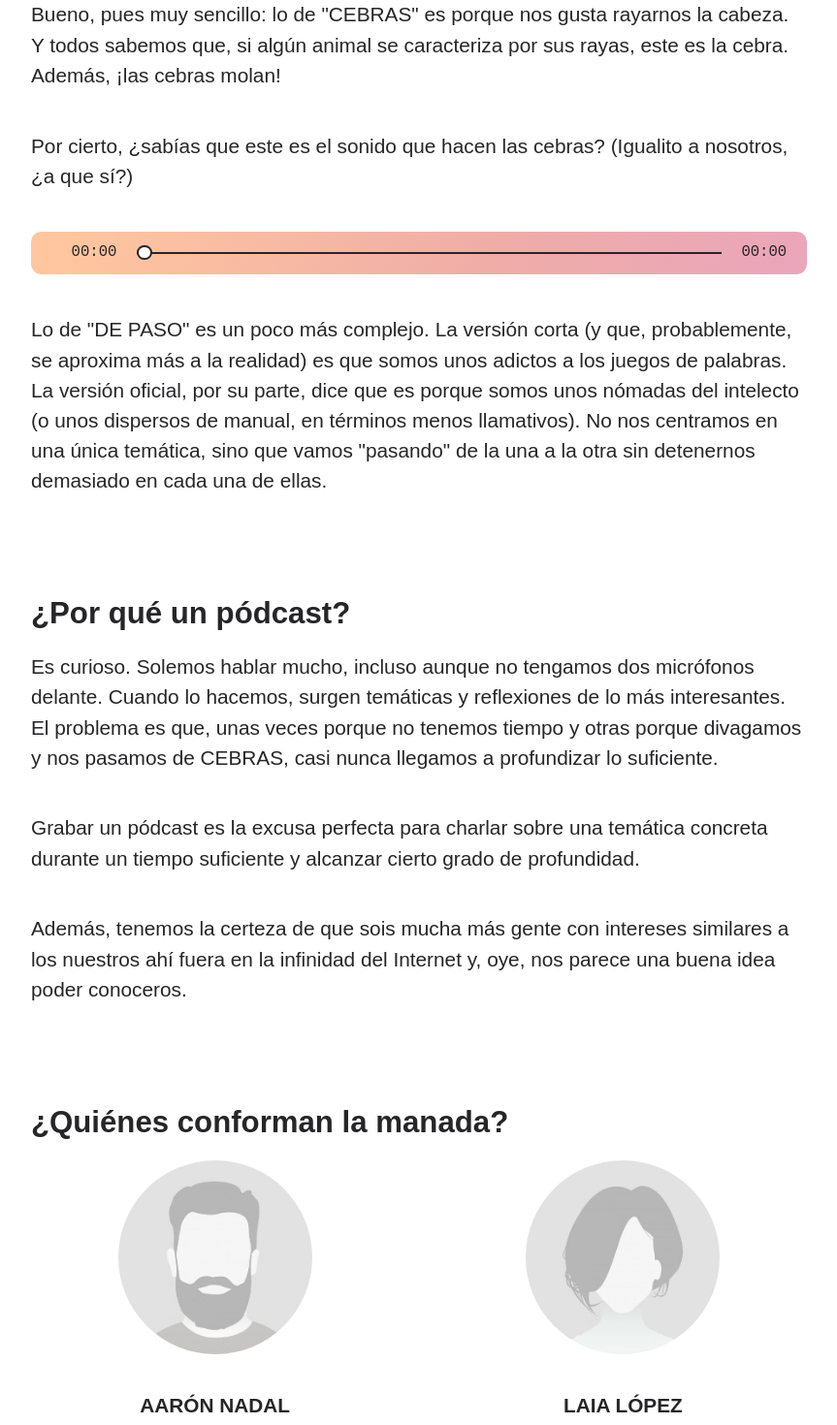
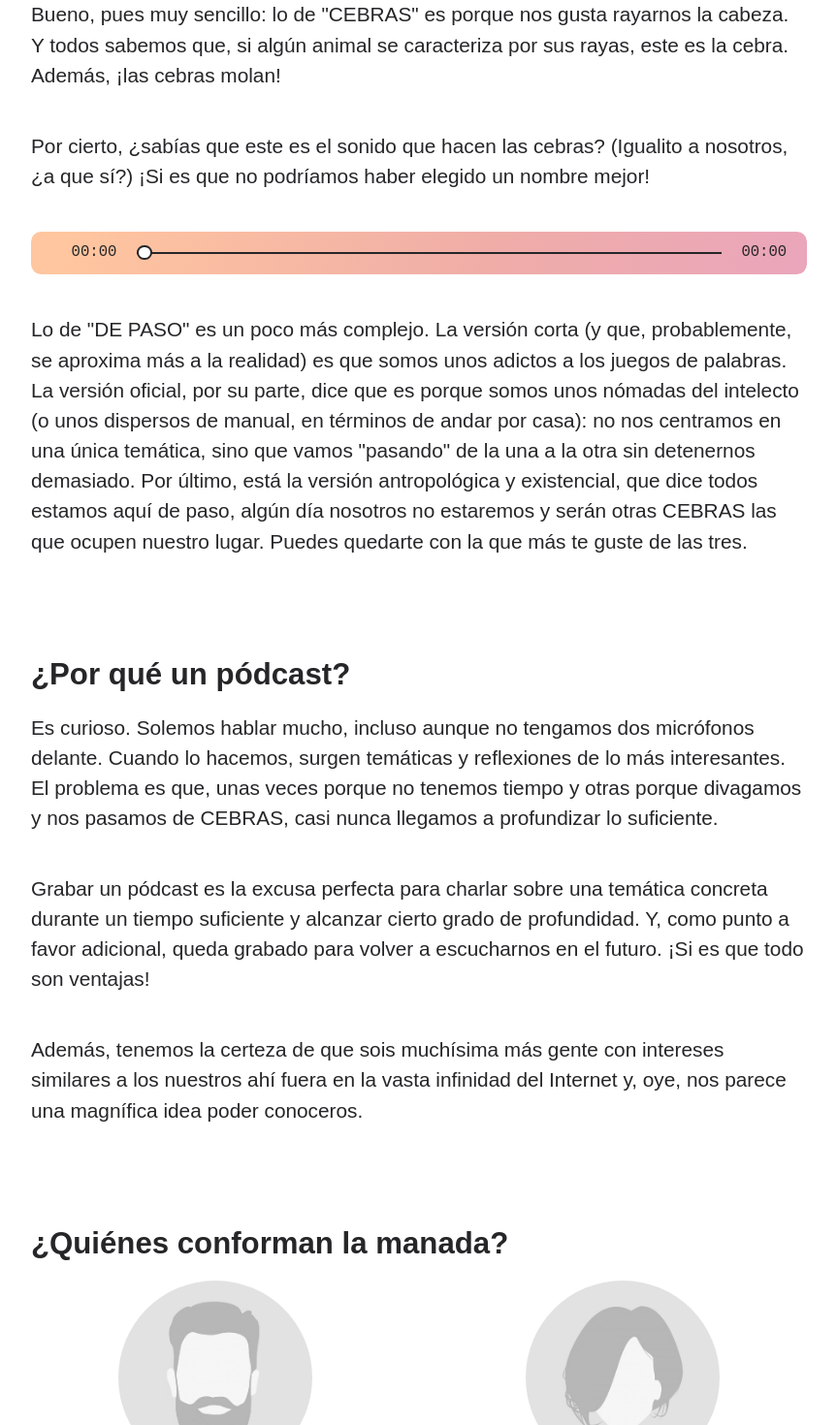
Before and after one commit to aaronadal/cebrasdepaso, a Vue app: page /nosotros in a window 1280 px wide. Shown: the part 580-2050 px from the top of the page at 97% size, without its empty margins (208-1071 px from the left). Built offline with nearby package versions, Linux system fonts and the light colour scheme; a small style sheet from the web is missing.

Commit message:
About page adjustments

```diff
--- a/src/styles/_team_member.scss
+++ b/src/styles/_team_member.scss
@@ -2,7 +2,7 @@
   display: flex;
   flex-direction: column;
   align-items: center;
-  justify-content: start;
+  justify-content: flex-start;
   margin: 0;
   gap: 2rem;
 
@@ -31,7 +31,7 @@
     }
 
     .avatar {
-      align-self: start;
+      align-self: flex-start;
       width: 100%;
       grid-area: avatar;
     }
--- a/src/views/AboutView.vue
+++ b/src/views/AboutView.vue
@@ -19,7 +19,8 @@ import LaiaAvatar from '@/assets/placeholder-laia.png'
       <p>Bueno, pues muy sencillo: lo de "CEBRAS" es porque nos gusta rayarnos la cabeza. Y todos
         sabemos que, si algún animal se caracteriza por sus rayas, este es la cebra. Además,
         ¡las cebras molan!</p>
-      <p>Por cierto, ¿sabías que este es el sonido que hacen las cebras? (Igualito a nosotros, ¿a que sí?)</p>
+      <p>Por cierto, ¿sabías que este es el sonido que hacen las cebras? (Igualito a nosotros, ¿a que sí?)
+        ¡Si es que no podríamos haber elegido un nombre mejor!</p>
 
       <AudioPlayer
           :url="Cebra"
@@ -33,8 +34,10 @@ import LaiaAvatar from '@/assets/placeholder-laia.png'
       <p>Lo de "DE PASO" es un poco más complejo. La versión corta (y que, probablemente, se aproxima
         más a la realidad) es que somos unos adictos a los juegos de palabras. La versión oficial,
         por su parte, dice que es porque somos unos nómadas del intelecto (o unos dispersos de manual,
-        en términos menos llamativos). No nos centramos en una única temática, sino que vamos "pasando"
-        de la una a la otra sin detenernos demasiado en cada una de ellas.</p>
+        en términos de andar por casa): no nos centramos en una única temática, sino que vamos "pasando"
+        de la una a la otra sin detenernos demasiado. Por último, está la versión antropológica y existencial,
+        que dice todos estamos aquí de paso, algún día nosotros no estaremos y serán otras CEBRAS las que ocupen
+        nuestro lugar. Puedes quedarte con la que más te guste de las tres.</p>
     </section>
     <section class="container">
       <h2>¿Por qué un pódcast?</h2>
@@ -43,9 +46,10 @@ import LaiaAvatar from '@/assets/placeholder-laia.png'
         que, unas veces porque no tenemos tiempo y otras porque divagamos y nos pasamos de CEBRAS,
         casi nunca llegamos a profundizar lo suficiente.</p>
       <p>Grabar un pódcast es la excusa perfecta para charlar sobre una temática concreta durante
-        un tiempo suficiente y alcanzar cierto grado de profundidad.</p>
-      <p>Además, tenemos la certeza de que sois mucha más gente con intereses similares a los nuestros
-        ahí fuera en la infinidad del Internet y, oye, nos parece una buena idea poder conoceros.</p>
+        un tiempo suficiente y alcanzar cierto grado de profundidad. Y, como punto a favor adicional,
+        queda grabado para volver a escucharnos en el futuro. ¡Si es que todo son ventajas!</p>
+      <p>Además, tenemos la certeza de que sois muchísima más gente con intereses similares a los nuestros
+        ahí fuera en la vasta infinidad del Internet y, oye, nos parece una magnífica idea poder conoceros.</p>
     </section>
     <section class="container">
       <h2>¿Quiénes conforman la manada?</h2>
```
Also changed, not shown: 1 other file (tests, documents, lock files or other folders).
